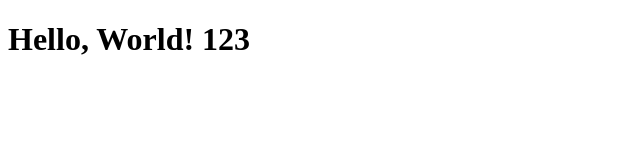
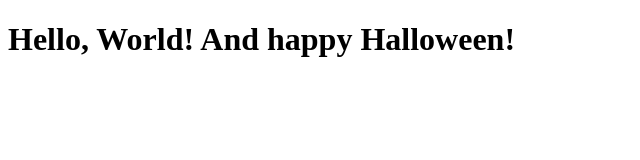
Before and after one commit to Ti-m/s3-test, a plain HTML site: page index.html in a window 1280 px wide. Shown: the whole page, without its empty margins (0-640 px from the left). Drawn offline with Linux system fonts and the light colour scheme.

Commit message:
Add halloween greeting to trigger pipeline

```diff
--- a/index.html
+++ b/index.html
@@ -4,6 +4,6 @@
     <title>Hello, World!</title>
 </head>
 <body>
-    <h1>Hello, World! 123</h1>
+    <h1>Hello, World! And happy Halloween!</h1>
 </body>
 </html>
```
